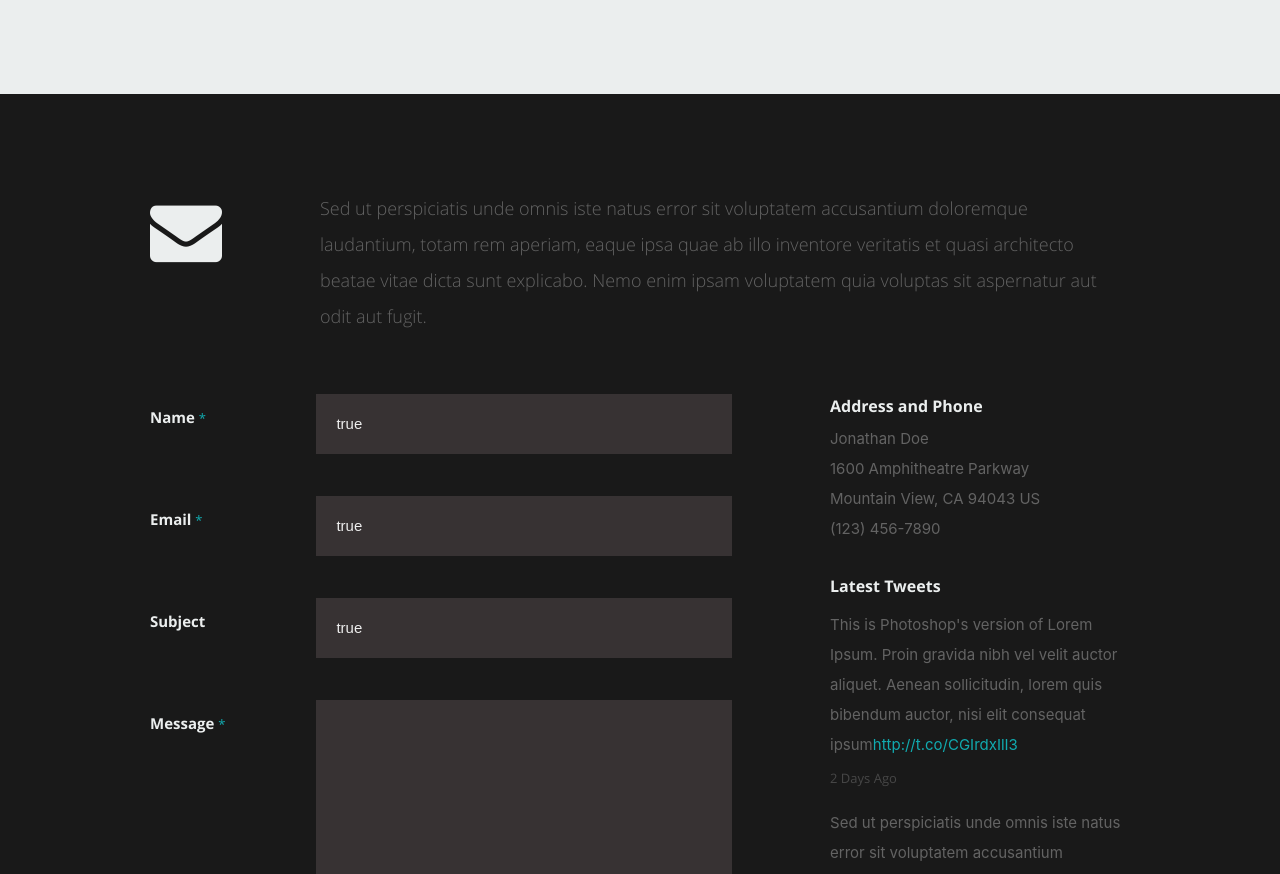
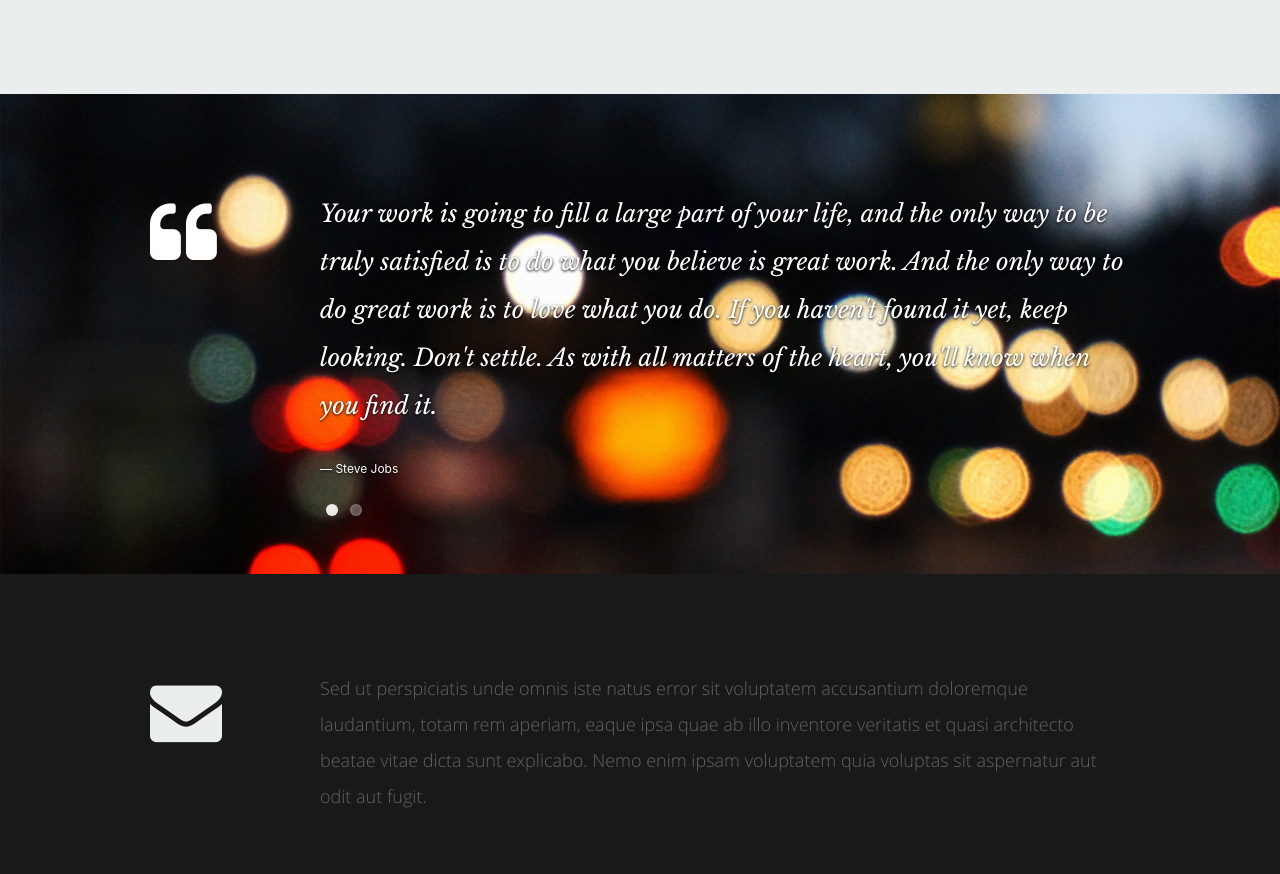
Before and after one commit to Koulikana/resume, a React (Create React App) app: page / in a window 1280 px wide. Shown: the part 4318-5192 px from the top of the page. Built offline with nearby package versions, Linux system fonts and the light colour scheme.

Commit message:
Testimonials section added

```diff
--- a/src/App.js
+++ b/src/App.js
@@ -5,6 +5,7 @@
 import Footer from './components/footer/footer';
 import Resume from './components/resume/resume';
 import Portfolio from './components/portfolio/portfolio';
+import Testimonials from './components/testimonials/testimonials';
 
 class App extends Component {
   render() {
@@ -14,7 +15,7 @@
         <About />
         <Resume />
         <Portfolio />
-        {/* <Testimonials /> */}
+        <Testimonials />
         <ContactUs />
         <Footer />
       </div>
--- /dev/null
+++ b/src/components/testimonials/testimonials.js
@@ -0,0 +1,55 @@
+import React, { Component } from 'react';
+export default class Testimonials extends Component {
+  render() {
+    return (
+      <React.Fragment>
+        <section id="testimonials">
+          <div className="text-container">
+            <div className="row">
+              <div className="two columns header-col">
+                <h1>
+                  <span>Client Testimonials</span>
+                </h1>
+              </div>
+              <div className="ten columns flex-container">
+                <div className="flexslider">
+                  <ul className="slides">
+                    <li>
+                      <blockquote>
+                        <p>
+                          Your work is going to fill a large part of your life, and the only way to be truly
+                          satisfied is to do what you believe is great work. And the only way to do great work
+                          is to love what you do. If you haven't found it yet, keep looking. Don't settle. As
+                          with all matters of the heart, you'll know when you find it.
+                        </p>
+                        <cite>Steve Jobs</cite>
+                      </blockquote>
+                    </li>{' '}
+                    {/* slide ends */}
+                    <li>
+                      <blockquote>
+                        <p>
+                          This is Photoshop's version of Lorem Ipsum. Proin gravida nibh vel velit auctor
+                          aliquet. Aenean sollicitudin, lorem quis bibendum auctor, nisi elit consequat ipsum,
+                          nec sagittis sem nibh id elit. Duis sed odio sit amet nibh vulputate cursus a sit
+                          amet mauris.
+                        </p>
+                        <cite>Mr. Adobe</cite>
+                      </blockquote>
+                    </li>{' '}
+                    {/* slide ends */}
+                  </ul>
+                </div>{' '}
+                {/* div.flexslider ends */}
+              </div>{' '}
+              {/* div.flex-container ends */}
+            </div>{' '}
+            {/* row ends */}
+          </div>{' '}
+          {/* text-container ends */}
+        </section>{' '}
+        {/* Testimonials Section End*/}
+      </React.Fragment>
+    );
+  }
+}
```
